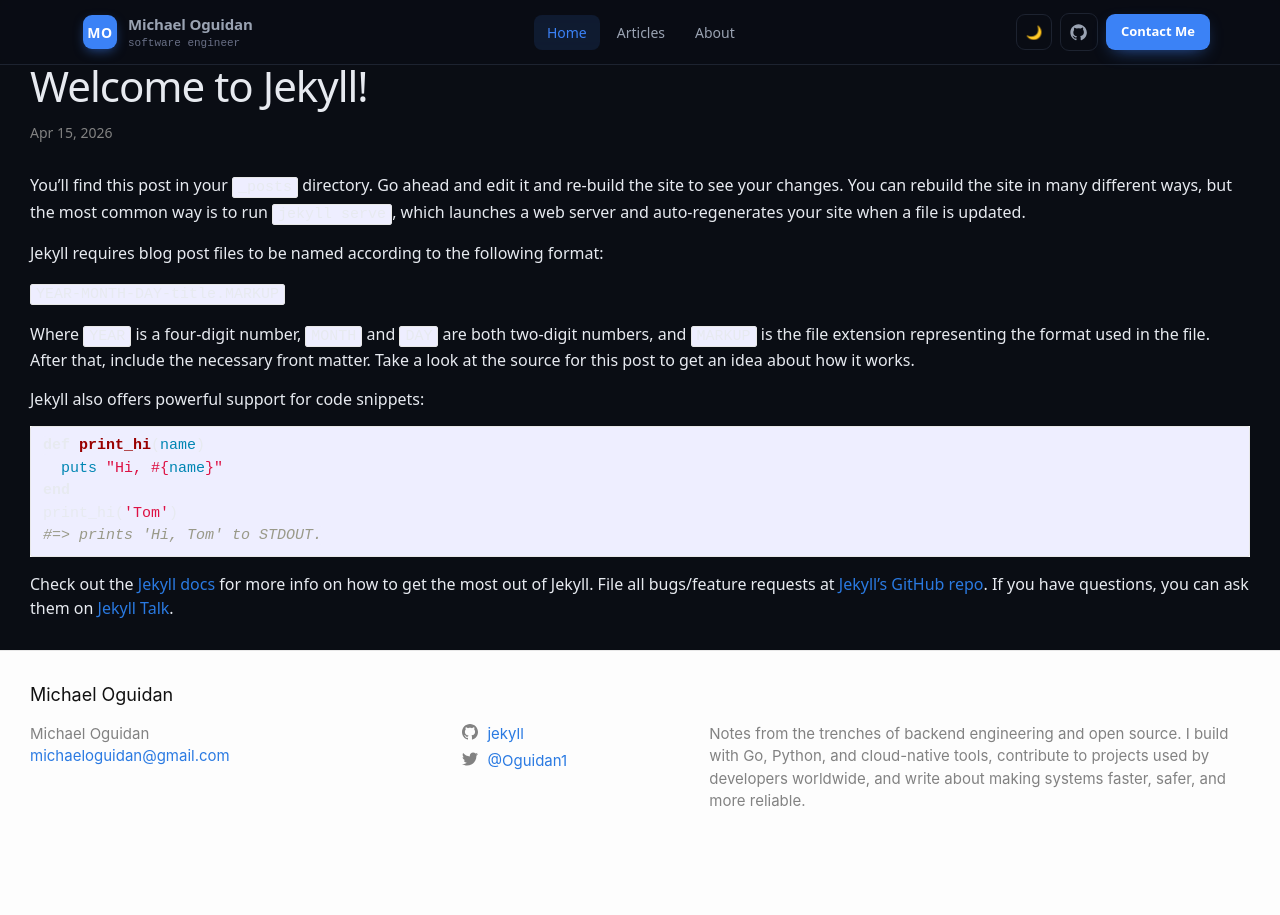
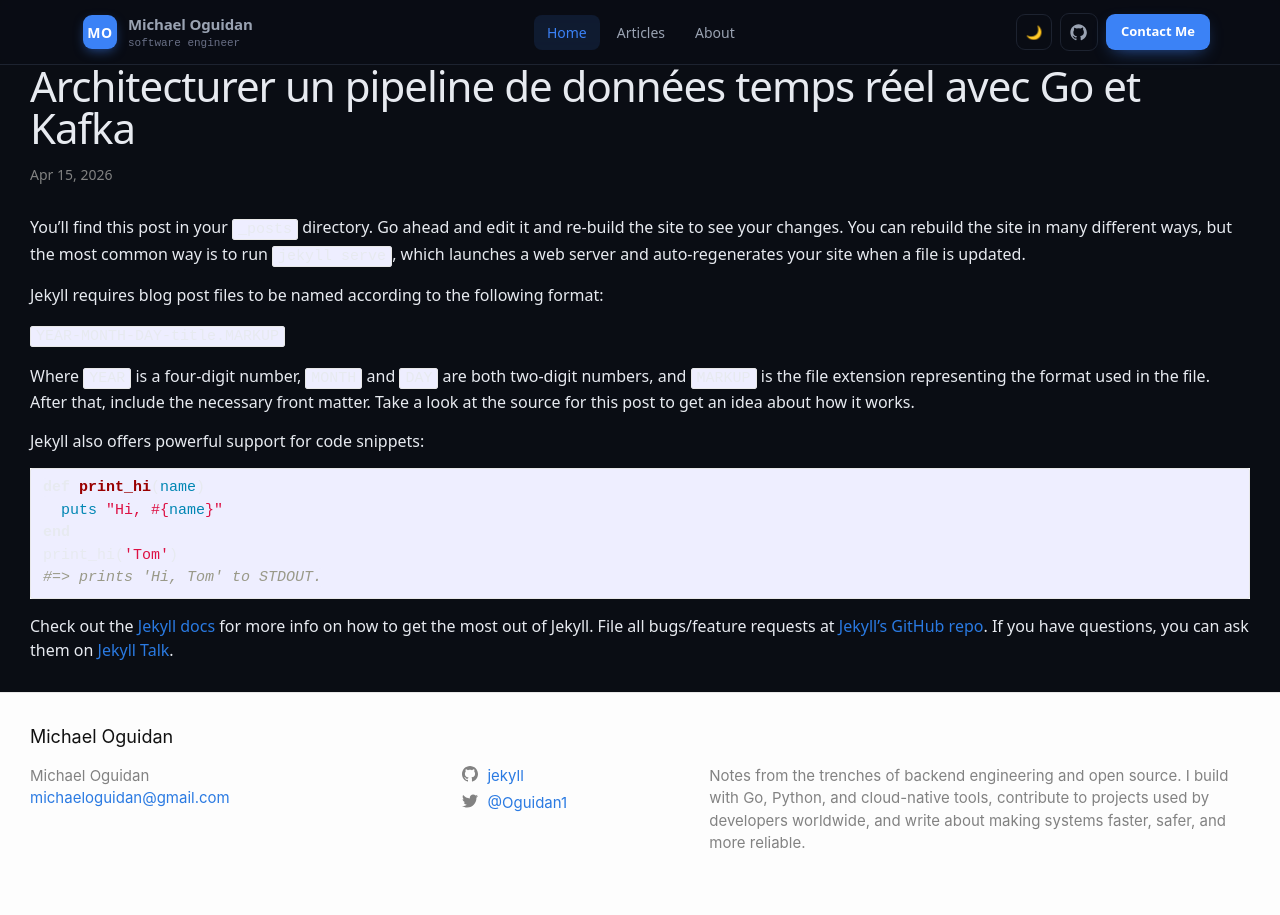
Before and after one commit to Oguidan/MichaelOguidan, a Jekyll site: the page built from _posts/2026-04-15-welcome-to-jekyll.markdown, in a window 1280 px wide. Built offline with Jekyll 4.4.1, drawn with Linux system fonts in a browser that asks for light colours.

Commit message:
Update article title and categories for improved content relevance

```diff
--- a/_includes/post.html
+++ b/_includes/post.html
@@ -5,7 +5,7 @@
         <div class="covtag">{{ post.topic }}</div>
     </div>
     <div class="acbody">
-        <div class="actitle">{{ a.title }}</div>
+        <div class="actitle">{{ post.title }}</div>
         <div class="acexc">{{ a.exc }}</div>
         <div class="acmeta"><span>{{ a.date }}</span><span class="dotsep"></span><span>{{ a.read
                 }}</span>
--- a/_posts/2026-04-15-welcome-to-jekyll.markdown
+++ b/_posts/2026-04-15-welcome-to-jekyll.markdown
@@ -1,8 +1,8 @@
 ---
 layout: post
-title:  "Welcome to Jekyll!"
+title:  "Architecturer un pipeline de données temps réel avec Go et Kafka"
 date:   2026-04-15 00:27:07 +0000
-categories: jekyll update
+categories: STREAM
 cover: cover-data
 topic: Data Science
 ---
```
